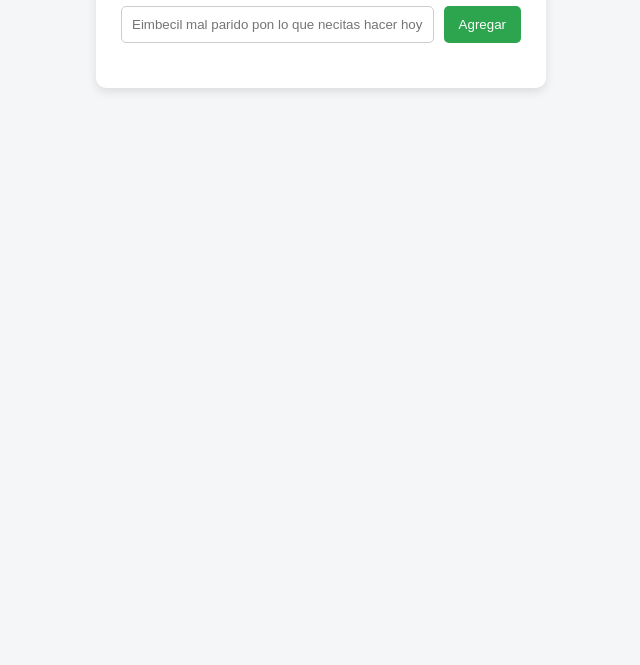
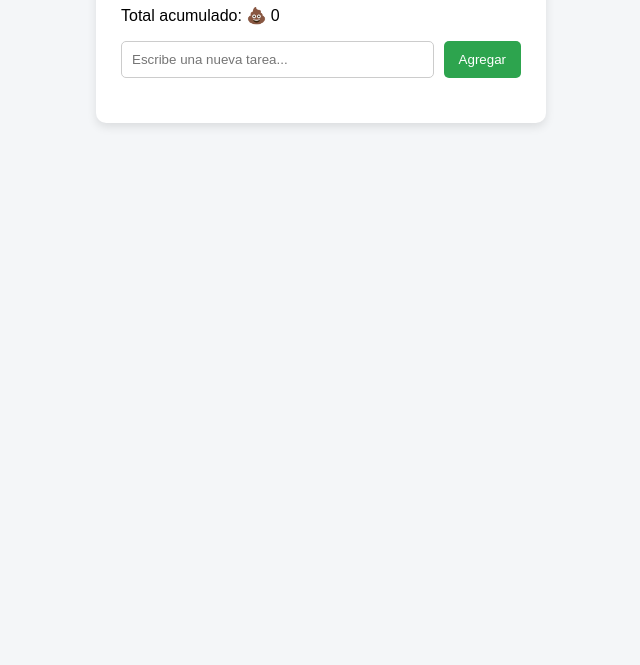
Before and after one commit to miguelalvarado1512usa-blip/tareavcv, a plain HTML site: page index.html in a window 1280 px wide. Shown: the part 135-800 px from the top of the page, without its empty margins (319-959 px from the left). Drawn offline with Linux system fonts and the light colour scheme.

Commit message:
Add total count display for tasks in index.html
Added a total count display for tasks.

```diff
--- a/index.html
+++ b/index.html
@@ -9,9 +9,12 @@
 <body>
   <div class="container">
     <h1>Mis Quehaceres</h1>
+
+    <!-- Contador del total acumulado -->
+    <p id="totalCount">Total acumulado: 💩 0</p>
+
     <div class="input-container">
-      <input type="text" id="taskInput" placeholder="Eimbecil mal parido pon lo que necitas hacer hoy
-      ...">
+      <input type="text" id="taskInput" placeholder="Escribe una nueva tarea...">
       <button id="addBtn">Agregar</button>
     </div>
     <ul id="taskList"></ul>
```
